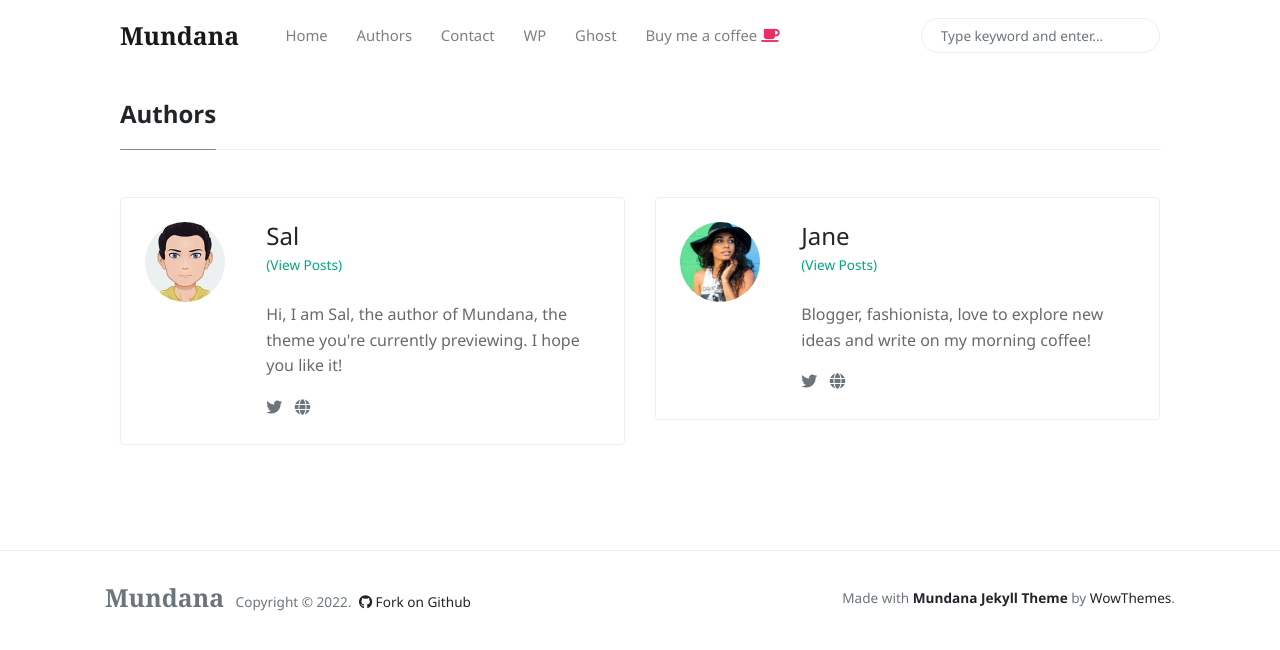
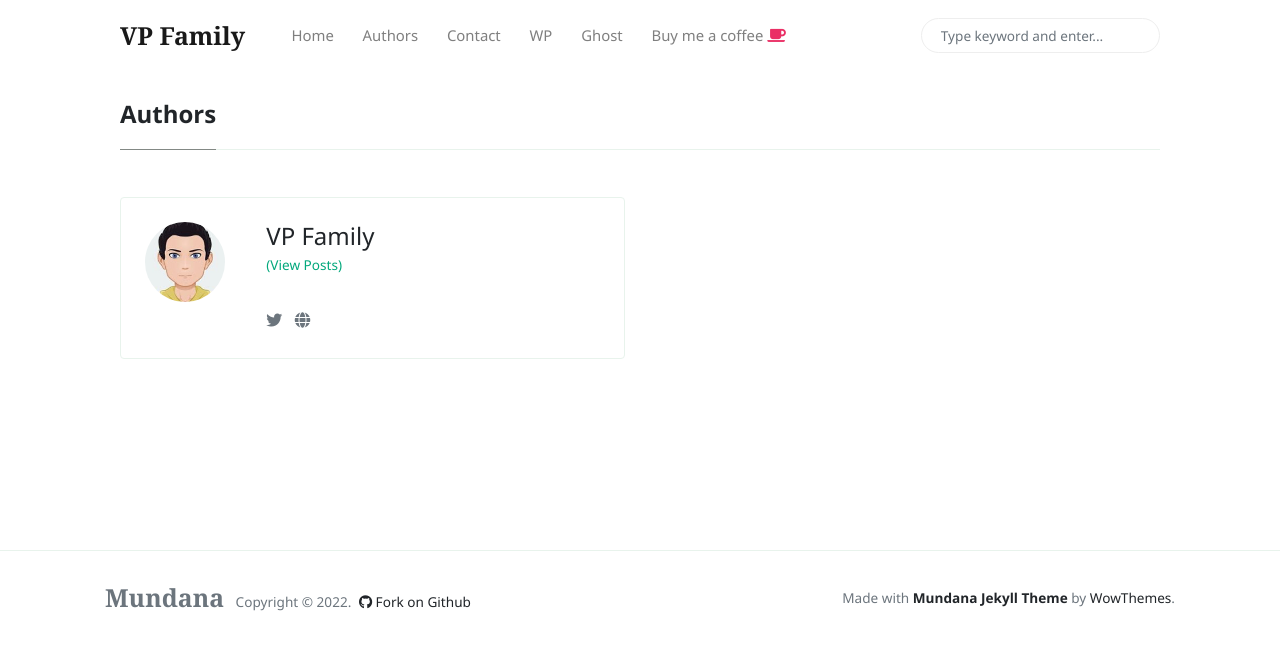
Before and after one commit to vpfamily/vpfamily.github.io, a Jekyll site: the page built from _pages/authors-list.html, in a window 1280 px wide. Shown: the top 650 px of the page. Built offline with Jekyll 4.4.1, drawn with Linux system fonts in a browser that asks for light colours; nearby versions of some CDN libraries.

Commit message:
several init update

```diff
--- a/_config.yml
+++ b/_config.yml
@@ -1,12 +1,12 @@
 # Site
-name: 'Mundana'
-description: 'Mundana is a free Jekyll theme for awesome people like you, Medium like.'
+name: 'VP Family'
+description: 'Website của gia đình VP - hạnh phúc giản đơn trong từng khoảnh khắc.'
 logo: 'assets/images/logo.png'
 favicon: 'assets/images/favicon.ico'
-baseurl: '/mundana-theme-jekyll'
-disqus: 'demowebsite'
-email: 'wowthemesnet@gmail.com'
-mailchimp-list: 'https://wowthemes.us11.list-manage.com/subscribe/post?u=8aeb20a530e124561927d3bd8&amp;id=8c3d2d214b'
+baseurl: '/'
+#3disqus: 'demowebsite'
+#email: 'wowthemesnet@gmail.com'
+#mailchimp-list: 'https://wowthemes.us11.list-manage.com/subscribe/post?u=8aeb20a530e124561927d3bd8&amp;id=8c3d2d214b'
 
 include: ["_pages"]
 permalink: /:title/
@@ -19,21 +19,21 @@ plugins:
   - jekyll-seo-tag
 
 authors:
-    sal:
-      name:           Sal
-      site:           https://www.wowthemes.net
+    VPFamily:
+      name:           VP Family
+      #site:           https://www.wowthemes.net
       avatar:         /assets/images/avatar1.jpg
-      bio:            "Hi, I am Sal, the author of Mundana, the theme you're currently previewing. I hope you like it!"
-      email:          wowthemesnet@gmail.com
-      twitter:        https://twitter.com/wowthemesnet
+      #bio:            "Hi, I am Sal, the author of Mundana, the theme you're currently previewing. I hope you like it!"
+      #email:          wowthemesnet@gmail.com
+      #twitter:        https://twitter.com/wowthemesnet
 
-    jane:
-      name:           Jane
-      site:           https://www.wowthemes.net
-      avatar:         /assets/images/avatar2.jpg
-      bio:            "Blogger, fashionista, love to explore new ideas and write on my morning coffee!"
-      email:          fakemail@gmail.com
-      twitter:        https://twitter.com/wowthemesnet
+#    jane:
+#      name:           Jane
+#      site:           https://www.wowthemes.net
+#      avatar:         /assets/images/avatar2.jpg
+#      bio:            "Blogger, fashionista, love to explore new ideas and write on my morning coffee!"
+#      email:          fakemail@gmail.com
+#      twitter:        https://twitter.com/wowthemesnet
 
 # Defaults
 defaults:
--- a/index.html
+++ b/index.html
@@ -1,9 +1,9 @@
 ---
-title: "Mundana Free Jekyll Theme"
+title: "VP Family"
 layout: default
 pagination:
     enabled: true
-description: "A great Jekyll theme developed by Sal @wowthemesnet."
+description: "Website của gia đình VP."
 ---
 
 
```
Also changed, not shown: .github/FUNDING.yml (deleted).
